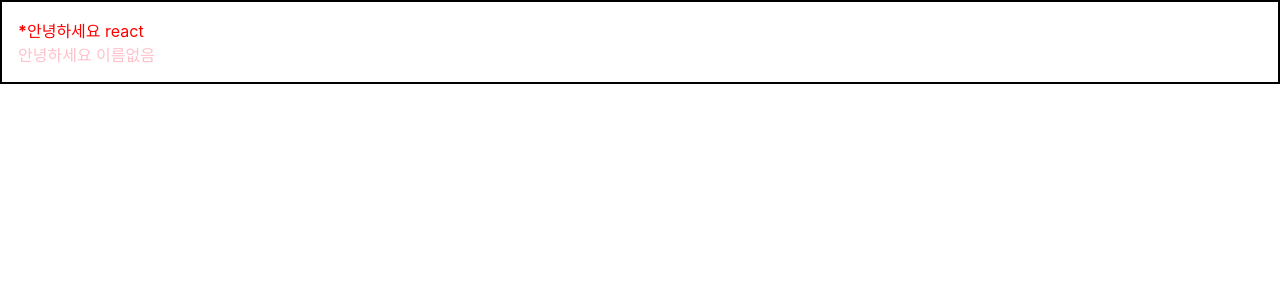
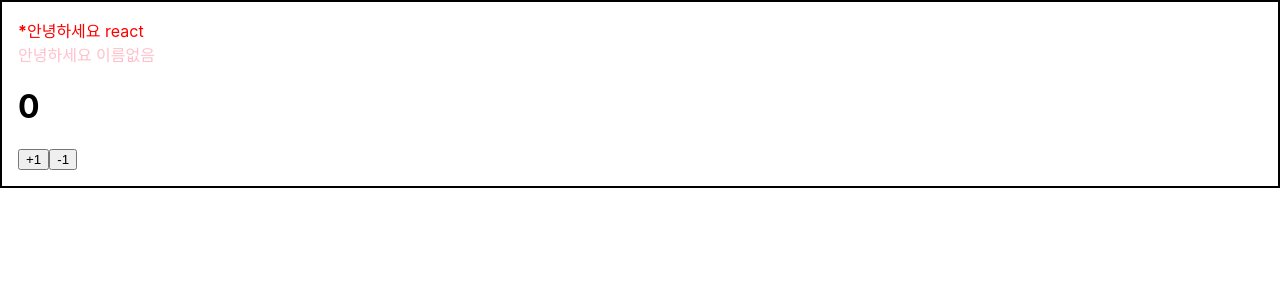
Before and after one commit to MOON-GH/react, a React (Create React App) app: page / in a window 1280 px wide. Shown: the top 300 px of the page. Built offline with nearby package versions, Linux system fonts and the light colour scheme.

Commit message:
react 이벤트 설정

```diff
--- a/src/App.js
+++ b/src/App.js
@@ -1,12 +1,14 @@
 import React from 'react';
 import Hello from './Hello';
 import Wrapper from './Wrapper';
+import Counter from './Counter';
 
 function App() {
   return (
     <Wrapper>
       <Hello name="react" color="red" isSpecial={true}/>
       <Hello color="pink" />
+      <Counter />
     </Wrapper>
   );
 }
--- /dev/null
+++ b/src/Counter.js
@@ -0,0 +1,19 @@
+import React from 'react';
+
+function Counter() {
+    const onIncrease = () => {
+        console.log('+1');
+    }
+    const onDecrease = () => {
+        console.log('-1');
+    }
+    return (
+        <div>
+            <h1>0</h1>
+            <button onClick={onIncrease}>+1</button>
+            <button onClick={onDecrease}>-1</button>
+        </div>
+    )
+}
+
+export default Counter;
```
